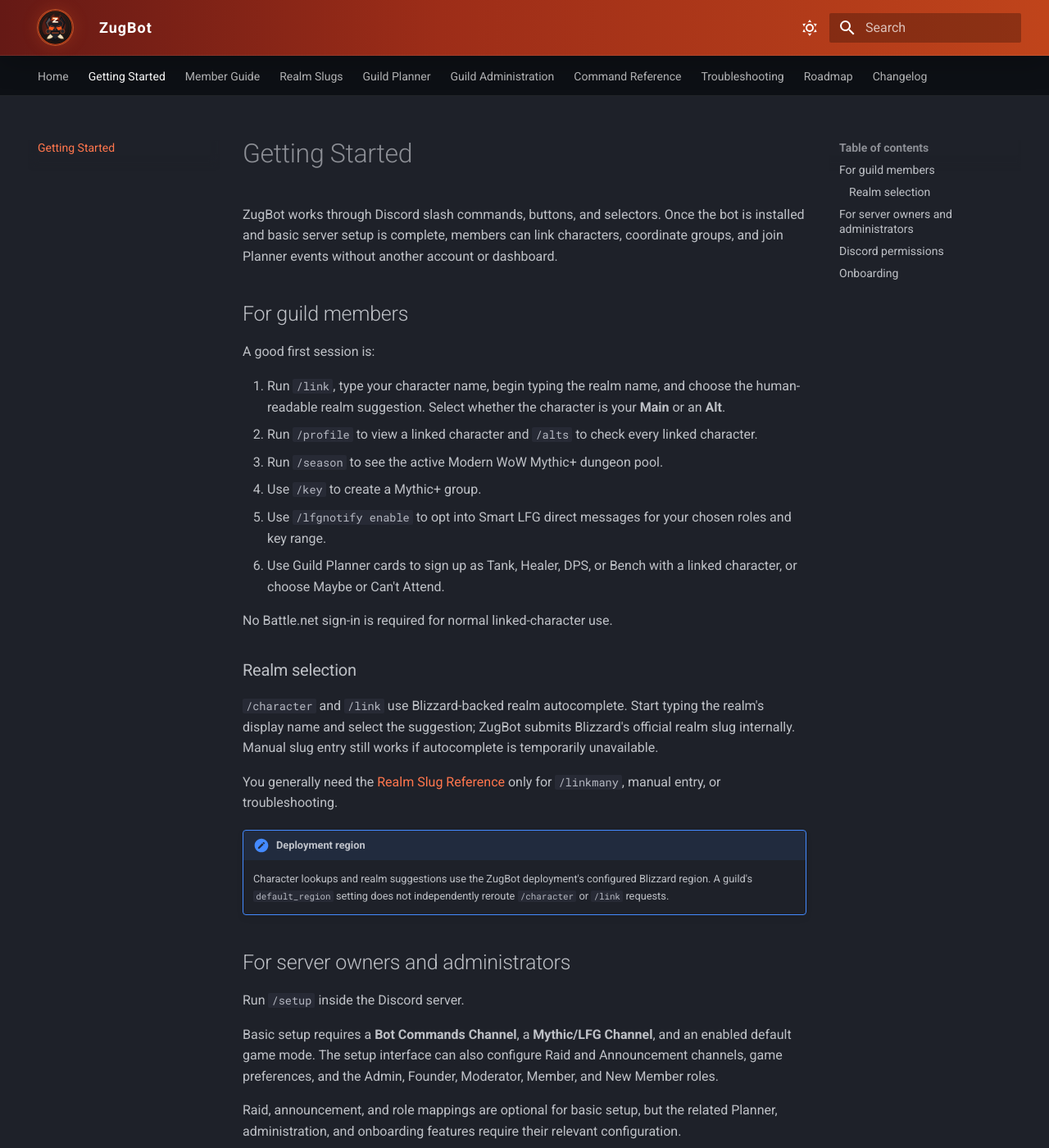
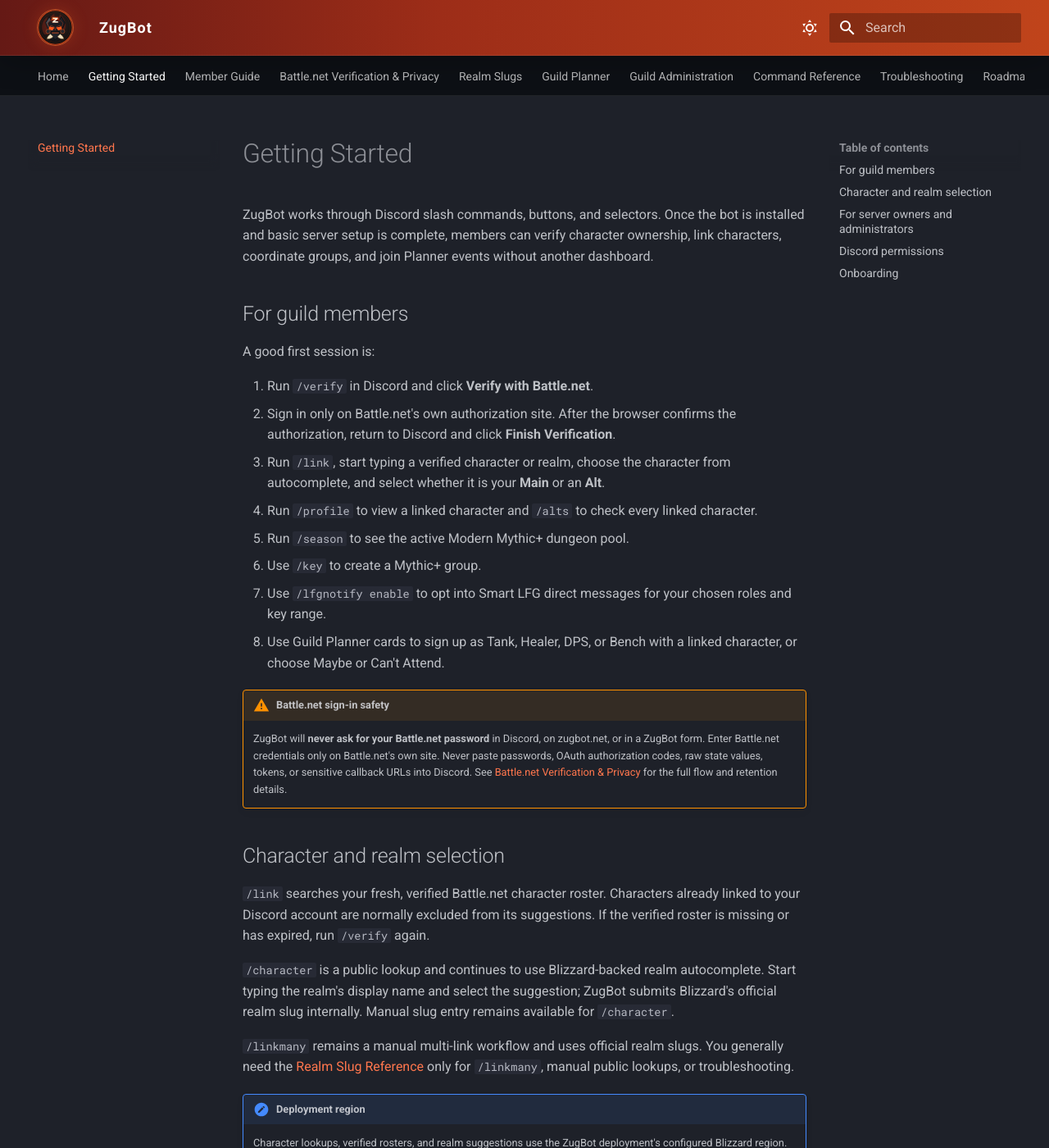
Before and after one commit to sthorne80/zugbot-site, an MkDocs documentation site: the page built from docs/getting-started.md, in a window 1280 px wide and 1400 px high. Shown: the whole window at 82% size. Built offline with MkDocs 1.6.1 and Material for MkDocs 9.7.7, drawn with Linux system fonts in a browser that asks for light colours; some of the changed text lies outside the part shown.

Commit message:
Document Battle.net verification privacy

```diff
--- a/docs/getting-started.md
+++ b/docs/getting-started.md
@@ -1,28 +1,33 @@
 # Getting Started
 
-ZugBot works through Discord slash commands, buttons, and selectors. Once the bot is installed and basic server setup is complete, members can link characters, coordinate groups, and join Planner events without another account or dashboard.
+ZugBot works through Discord slash commands, buttons, and selectors. Once the bot is installed and basic server setup is complete, members can verify character ownership, link characters, coordinate groups, and join Planner events without another dashboard.
 
 ## For guild members
 
 A good first session is:
 
-1. Run `/link`, type your character name, begin typing the realm name, and choose the human-readable realm suggestion. Select whether the character is your **Main** or an **Alt**.
-2. Run `/profile` to view a linked character and `/alts` to check every linked character.
-3. Run `/season` to see the active Modern WoW Mythic+ dungeon pool.
-4. Use `/key` to create a Mythic+ group.
-5. Use `/lfgnotify enable` to opt into Smart LFG direct messages for your chosen roles and key range.
-6. Use Guild Planner cards to sign up as Tank, Healer, DPS, or Bench with a linked character, or choose Maybe or Can't Attend.
+1. Run `/verify` in Discord and click **Verify with Battle.net**.
+2. Sign in only on Battle.net's own authorization site. After the browser confirms the authorization, return to Discord and click **Finish Verification**.
+3. Run `/link`, start typing a verified character or realm, choose the character from autocomplete, and select whether it is your **Main** or an **Alt**.
+4. Run `/profile` to view a linked character and `/alts` to check every linked character.
+5. Run `/season` to see the active Modern Mythic+ dungeon pool.
+6. Use `/key` to create a Mythic+ group.
+7. Use `/lfgnotify enable` to opt into Smart LFG direct messages for your chosen roles and key range.
+8. Use Guild Planner cards to sign up as Tank, Healer, DPS, or Bench with a linked character, or choose Maybe or Can't Attend.
 
-No Battle.net sign-in is required for normal linked-character use.
+!!! warning "Battle.net sign-in safety"
+    ZugBot will **never ask for your Battle.net password** in Discord, on zugbot.net, or in a ZugBot form. Enter Battle.net credentials only on Battle.net's own site. Never paste passwords, OAuth authorization codes, raw state values, tokens, or sensitive callback URLs into Discord. See [Battle.net Verification & Privacy](verification.md) for the full flow and retention details.
 
-### Realm selection
+## Character and realm selection
 
-`/character` and `/link` use Blizzard-backed realm autocomplete. Start typing the realm's display name and select the suggestion; ZugBot submits Blizzard's official realm slug internally. Manual slug entry still works if autocomplete is temporarily unavailable.
+`/link` searches your fresh, verified Battle.net character roster. Characters already linked to your Discord account are normally excluded from its suggestions. If the verified roster is missing or has expired, run `/verify` again.
 
-You generally need the [Realm Slug Reference](realm-slugs.md) only for `/linkmany`, manual entry, or troubleshooting.
+`/character` is a public lookup and continues to use Blizzard-backed realm autocomplete. Start typing the realm's display name and select the suggestion; ZugBot submits Blizzard's official realm slug internally. Manual slug entry remains available for `/character`.
+
+`/linkmany` remains a manual multi-link workflow and uses official realm slugs. You generally need the [Realm Slug Reference](realm-slugs.md) only for `/linkmany`, manual public lookups, or troubleshooting.
 
 !!! note "Deployment region"
-    Character lookups and realm suggestions use the ZugBot deployment's configured Blizzard region. A guild's `default_region` setting does not independently reroute `/character` or `/link` requests.
+    Character lookups, verified rosters, and realm suggestions use the ZugBot deployment's configured Blizzard region. A guild's `default_region` setting does not independently reroute these requests.
 
 ## For server owners and administrators
 
--- a/mkdocs.yml
+++ b/mkdocs.yml
@@ -33,6 +33,7 @@
   - Home: index.md
   - Getting Started: getting-started.md
   - Member Guide: member-guide.md
+  - Battle.net Verification & Privacy: verification.md
   - Realm Slugs: realm-slugs.md
   - Guild Planner: planner.md
   - Guild Administration: admin-guide.md
```
Also changed, not shown: docs/commands.md (+6 -3 lines), docs/index.md (+3 -3 lines), docs/member-guide.md (+21 -6 lines), docs/troubleshooting.md (+27 -7 lines), docs/verification.md (added, +77 -0 lines).
